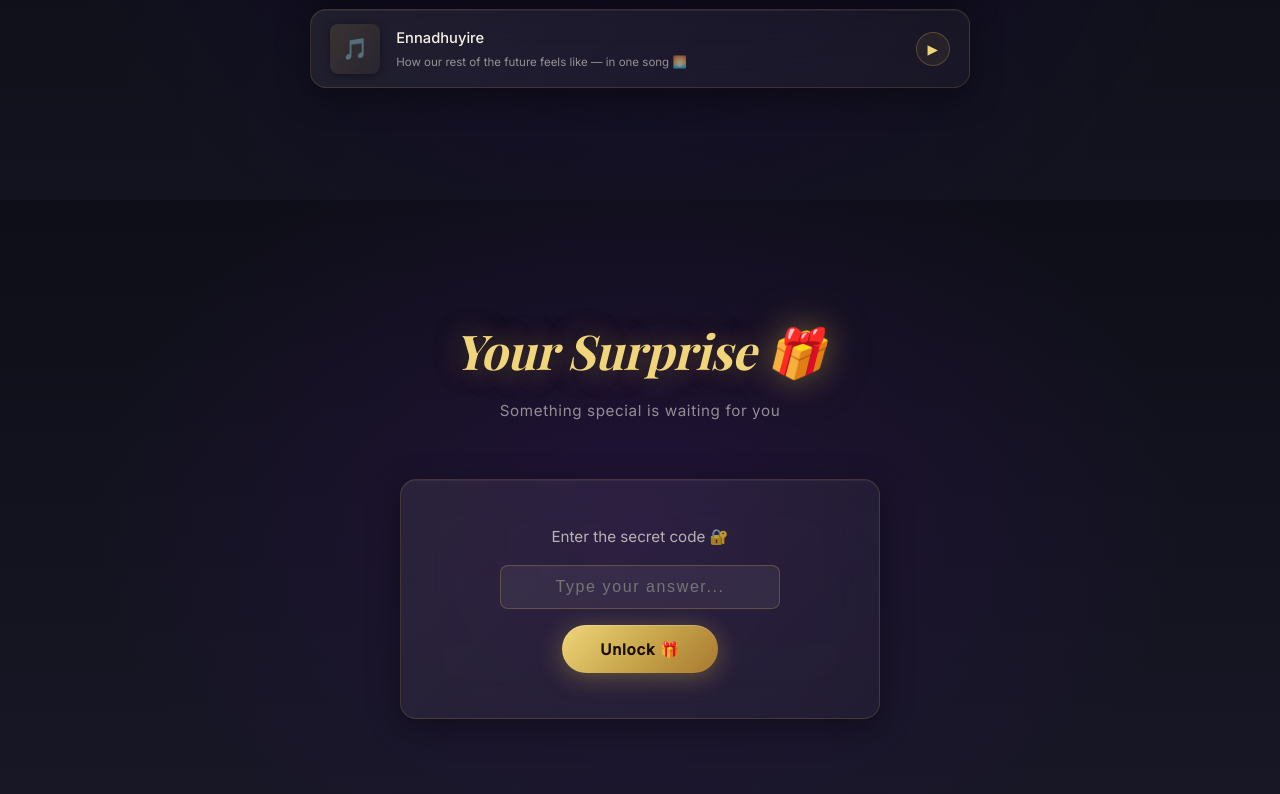
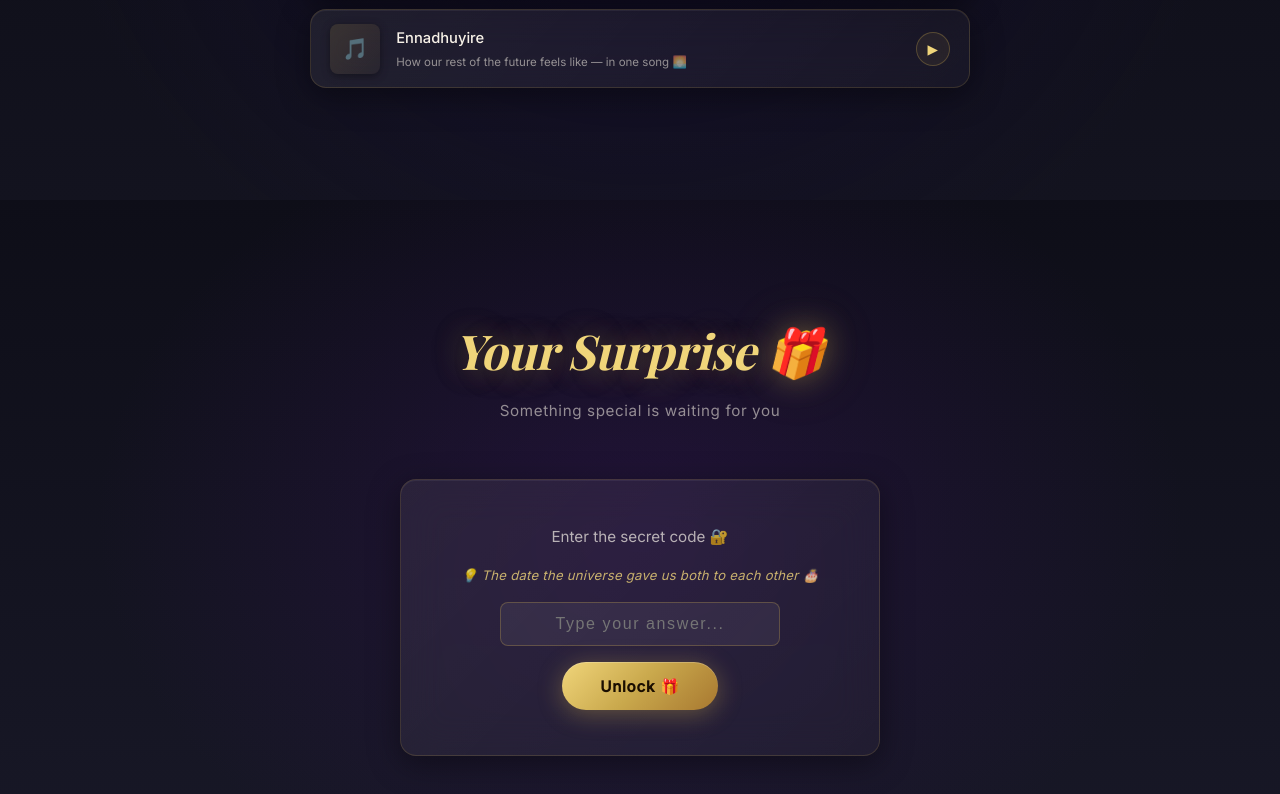
Before and after one commit to VarshiniJayakumar/birthday, a React (Vite) app: page / in a window 1280 px wide. Shown: the part 6105-6899 px from the top of the page. Built offline with nearby package versions, Linux system fonts and the light colour scheme; a web font is replaced by a local one.

Commit message:
Show hint always visible on surprise page

```diff
--- a/src/components/Surprise.css
+++ b/src/components/Surprise.css
@@ -70,6 +70,13 @@
 /* Password */
 .password-form { display: flex; flex-direction: column; align-items: center; gap: 1rem; width: 100%; }
 .password-prompt { color: rgba(245,240,232,0.7); font-size: 0.95rem; }
+.password-hint-always {
+  font-size: 0.82rem;
+  color: var(--gold-light);
+  font-style: italic;
+  opacity: 0.8;
+  letter-spacing: 0.02em;
+}
 .password-input {
   width: 100%;
   max-width: 280px;
--- a/src/components/Surprise.jsx
+++ b/src/components/Surprise.jsx
@@ -37,6 +37,7 @@ function PasswordUnlock({ password, hint, onUnlock }) {
   return (
     <div className="password-form">
       <p className="password-prompt">Enter the secret code 🔐</p>
+      <p className="password-hint-always">💡 {hint}</p>
       <input
         className={`password-input ${shake ? 'password-error' : ''}`}
         type="text"
```
